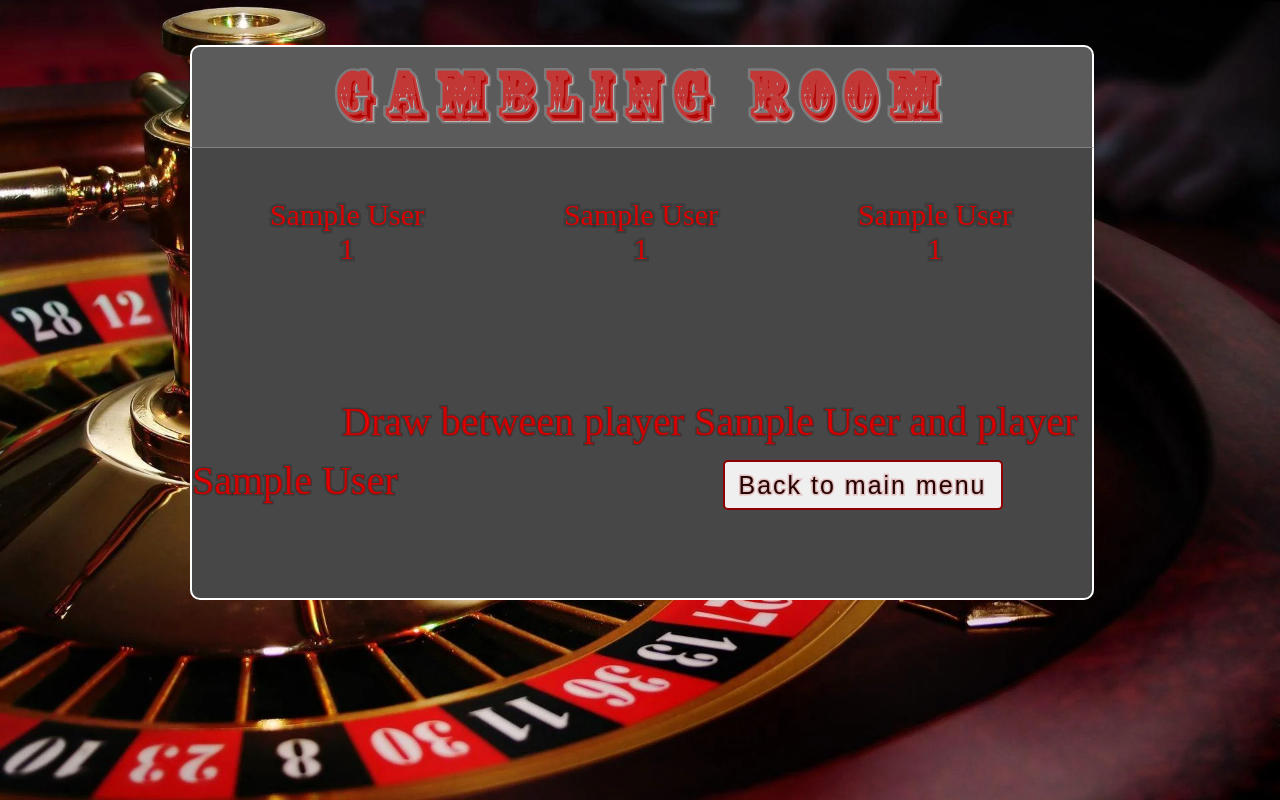
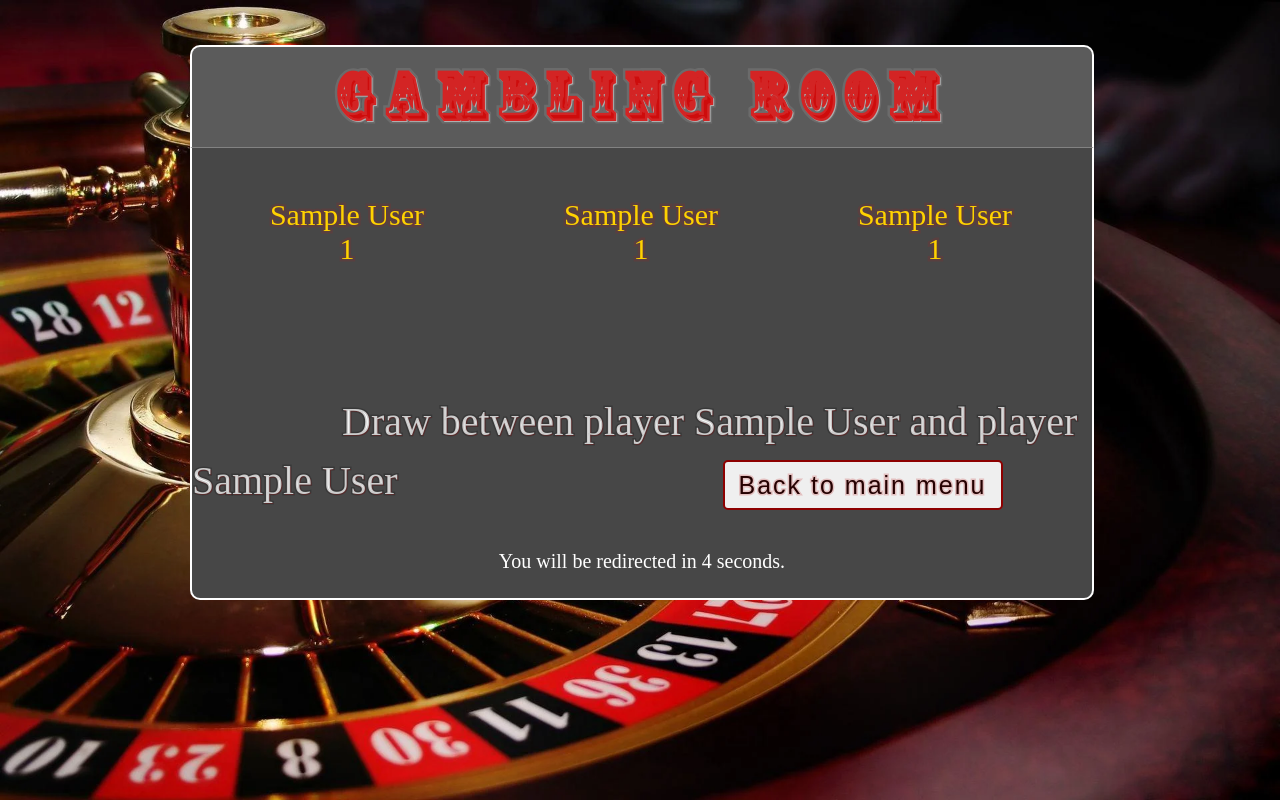
Before and after one commit to MtjaSaik/Gambling-room, a PHP site: page /end.php in a window 1280 px wide. Run offline with PHP 8.4, Linux system fonts and the light colour scheme; the visitor is signed in with stand-in values (Sample User, id 1).

Commit message:
Add files via upload

```diff
--- a/JavaScript/script.js
+++ b/JavaScript/script.js
@@ -1,3 +1,15 @@
+var sec = 10;
 function goBack(){
     location.href="index.php";
 }
+
+
+function redirect(){
+    setInterval(function(){
+        if(sec==0){
+        location.href="index.php";
+    }
+    else{
+        document.getElementById("time").innerHTML = --sec; }
+    }, 1000);
+}
--- a/end.php
+++ b/end.php
@@ -26,8 +26,9 @@
 <head>
     <title>Gambling room</title>
     <link rel="stylesheet" href="style3.css">
+    <link rel="icon" type="image/x-icon" href="pictures/favicon.ico">
 </head>
-<body onload="">
+<body onload="redirect()">
     <div class="main">
         <div class="container">
             <div class="filler">
@@ -38,34 +39,45 @@
             </div>
             <div class="menu">
             <div class="players">
-                    <form name="form" method="post" autocomplete="off" action="<?php if($_SESSION["played_rounds"]==$_SESSION["rounds"]){echo 'end.php';}else{echo 'game.php';}?>">
+                    <form name="form" method="post" autocomplete="off" action="<?php if($_SESSION["played_rounds"]==$_SESSION["rounds"])
+                    {echo 'end.php';}
+                    else{echo 'game.php';}?>">
                         <div class="player">
-                            <a><?php echo $_SESSION["player1_name"];  ?></br></a>
-                            <a><?php echo $_SESSION["player1_score"];  ?></br></a>
+                            <a><?php echo $_SESSION["player1_name"];?></br></a>
+                            <a><?php echo $_SESSION["player1_score"];?></br></a>
                         </div>
                         <div class="player">
-                            <a><?php echo $_SESSION["player2_name"];  ?></br></a>
-                            <a><?php echo $_SESSION["player2_score"];  ?></br></a>
+                            <a><?php echo $_SESSION["player2_name"];?></br></a>
+                            <a><?php echo $_SESSION["player2_score"];?></br></a>
                         </div>
                         <div class="player">
-                            <a><?php echo $_SESSION["player3_name"];  ?></br></a>
-                            <a><?php echo $_SESSION["player3_score"];  ?></br></a>
+                            <a><?php echo $_SESSION["player3_name"];?></br></a>
+                            <a><?php echo $_SESSION["player3_score"];?></br></a>
                         </div>
                         <div class="sub">
                             <a>
                                 <?php
-                                    if($max==$_SESSION["player1_score"] && $max==$_SESSION["player2_score"]){echo 'Draw between player '.$_SESSION["player1_name"].' and player '.$_SESSION["player2_name"];}
-                                    elseif($max==$_SESSION["player1_score"] && $max==$_SESSION["player3_score"]){echo 'Draw between player '.$_SESSION["player1_name"].' and player'.$_SESSION["player3_name"];}
-                                    elseif($max==$_SESSION["player3_score"] && $max==$_SESSION["player2_score"]){echo 'Draw between player '.$_SESSION["player3_name"].' and player'.$_SESSION["player2_name"];}
-                                    elseif($max==$_SESSION["player1_score"]){echo 'Congratulations player '.$_SESSION["player1_name"].' you won!';}
-                                    elseif($max==$_SESSION["player2_score"]){echo 'Congratulations player '.$_SESSION["player2_name"].' you won!';}
-                                    elseif($max==$_SESSION["player3_score"]){echo 'Congratulations player '.$_SESSION["player3_name"].' you won!';}
+                                    if($max==$_SESSION["player1_score"] && $max==$_SESSION["player2_score"])
+                                    {echo 'Draw between player '.$_SESSION["player1_name"].' and player '.$_SESSION["player2_name"];}
+                                    elseif($max==$_SESSION["player1_score"] && $max==$_SESSION["player3_score"])
+                                    {echo 'Draw between player '.$_SESSION["player1_name"].' and player '.$_SESSION["player3_name"];}
+                                    elseif($max==$_SESSION["player3_score"] && $max==$_SESSION["player2_score"])
+                                    {echo 'Draw between player '.$_SESSION["player3_name"].' and player '.$_SESSION["player2_name"];}
+                                    elseif($max==$_SESSION["player1_score"])
+                                    {echo 'Player '.$_SESSION["player1_name"].' has won!';}
+                                    elseif($max==$_SESSION["player2_score"])
+                                    {echo 'Player '.$_SESSION["player2_name"].' has won!';}
+                                    elseif($max==$_SESSION["player3_score"])
+                                    {echo 'Player '.$_SESSION["player3_name"].' has won!';}
                                     else{
-                                        echo 'An error occurred (No winners found).';
+                                        echo 'An error occurred.';
                                     }
                                     ?>
                             </a>
-                            <input type="button" value="Back to main menu" onclick="goBack();">
+                            <input type="button" class="submit" value="Back to main menu" onclick="goBack();">
+                            <div class="redirect">
+                                You will be redirected in <span id="time">10</span> seconds.
+                            </div>
                         </div>
                     </form>
                 </div>
--- a/style3.css
+++ b/style3.css
@@ -42,9 +42,9 @@ html, body{
     font-size: 60px;
     /*text-shadow: 2px 0.1px rgba(255, 219, 219, 0.4);*/
     -webkit-text-stroke-width: 5px;
-    -webkit-text-stroke-color: rgb(255, 255, 255, 0.2);
+    -webkit-text-stroke-color: rgb(255, 255, 255, 0.1);
     text-shadow: 1px 1px rgba(255, 255, 255, 0.45);
-    color: rgb(179,7,6);
+    color: rgb(206, 12, 12);
     font-family: custom;
     text-align: center;
     letter-spacing: 8px;
@@ -84,9 +84,9 @@ form{
 
 a{
     font-size: 30px;
-    color: rgb(255, 0, 0);
+    color: rgb(255, 234, 0);
     -webkit-text-stroke-width: 5px;
-    -webkit-text-stroke-color: rgba(0, 0, 0, 0.15);
+    -webkit-text-stroke-color: rgba(255, 0, 0, 0.1);
 }
 
 img{
@@ -116,13 +116,26 @@ img{
 
 .sub a{
     margin-left: 150px;
-    color: rgb(255, 0, 0);
+    color: rgb(255, 255, 255);
     font-size: 40px;
     -webkit-text-stroke-width: 3px;
     -webkit-text-stroke-color: rgba(0, 0, 0, 0.2);
     text-shadow: 1px 1px rgba(255, 0, 0, 0.2);
 }
 
+.submit:hover{
+    background-color: rgb(199, 199, 199);
+}
+
+.redirect{
+    width: inherit;
+    height: 50px;
+    margin-top: 40px;
+    color: rgb(255, 255, 255);
+    font-size: 20px;
+    text-align: center;
+}
+
 @font-face{
     font-family: custom;
     src: url(fonts/CoffeetinInitials-YXJ2.ttf);
```
Also changed, not shown: game.php (+25 -18 lines), index.php (+6 -5 lines), style.css (+10 -5 lines), style2.css (+12 -8 lines), pictures/favicon.ico (added).
